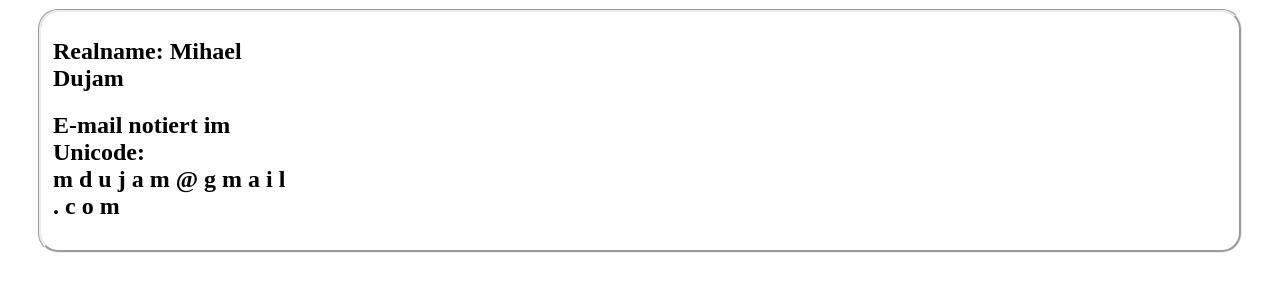
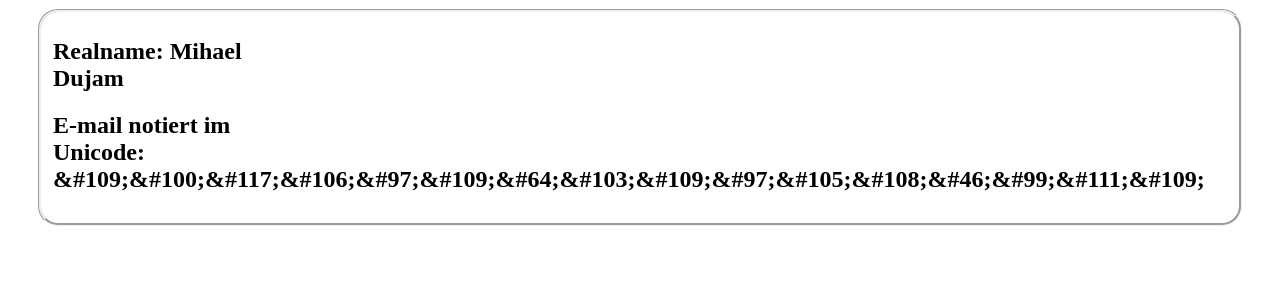
Before and after one commit to Mike66/abschluss05, a plain HTML site: page index.html in a window 1280 px wide. Shown: the part 79-370 px from the top of the page. Drawn offline with Linux system fonts and the light colour scheme.

Commit message:
six commit

```diff
--- a/index.html
+++ b/index.html
@@ -10,7 +10,7 @@
 <form>
   <fieldset>
    <h2>Realname: Mihael Dujam </h2>
-   <h2>E-mail notiert im Unicode: <br /> &#109 &#100 &#117 &#106 &#97 &#109 &#64 &#103 &#109 &#97 &#105 &#108 &#46 &#99 &#111 &#109 </code> </h2>
+   <h2>E-mail notiert im Unicode: <br />&amp;#109;&amp;#100;&amp;#117;&amp;#106;&amp;#97;&amp;#109;&amp;#64;&amp;#103;&amp;#109;&amp;#97;&amp;#105;&amp;#108;&amp;#46;&amp;#99;&amp;#111;&amp;#109; </h2>
   </fieldset>
 </form>
 </body>
```
